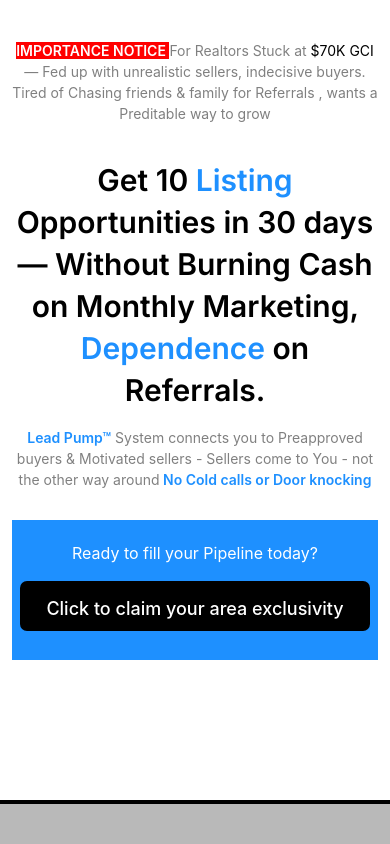
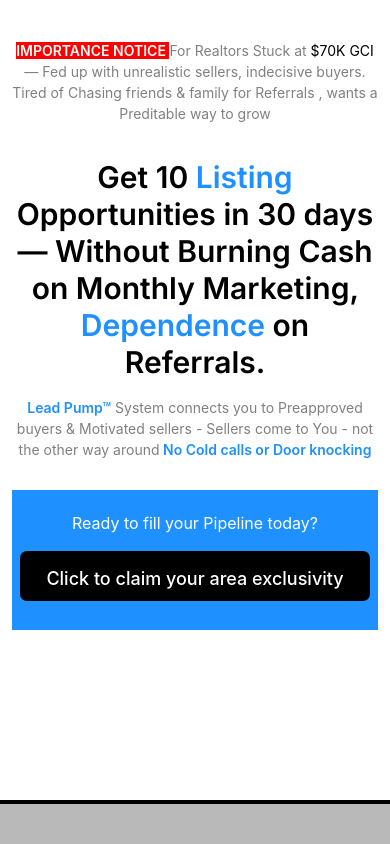
Before and after one commit to juwoncaleb/client, a Next.js app: page / in a window 390 px wide. Shown: the top 844 px of the page. Built offline with nearby package versions, Linux system fonts and the light colour scheme; no server answers; a web font is replaced by a local one.

Commit message:
Update global.css

```diff
--- a/styles/global.css
+++ b/styles/global.css
@@ -469,7 +469,7 @@ iframe {
   }
   .hero_head {
     font-size: 30px;
-    line-height: 42px;
+    line-height: 37px;
     text-align: center;
     font-weight: 600;
     color: black;
```
